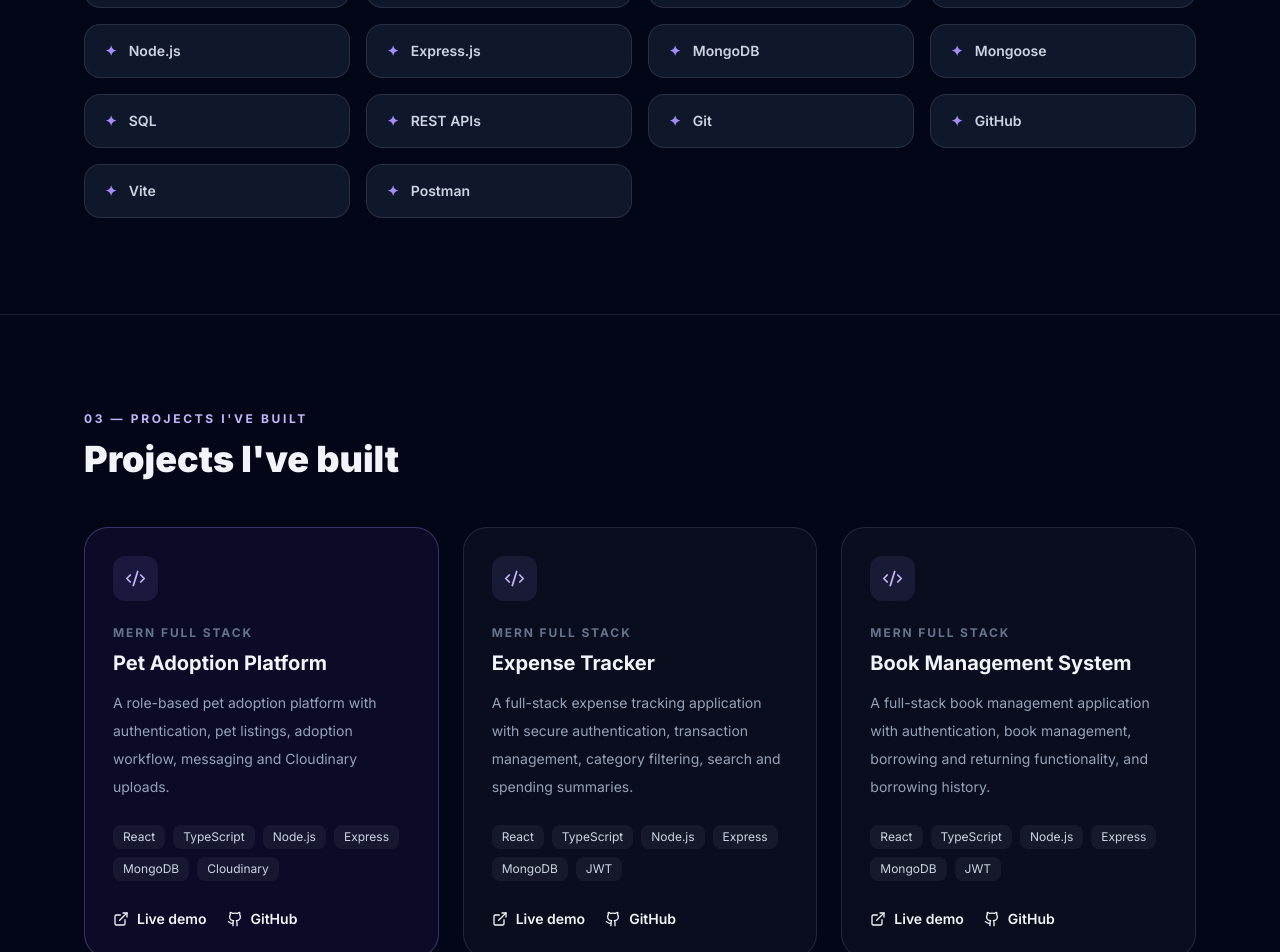
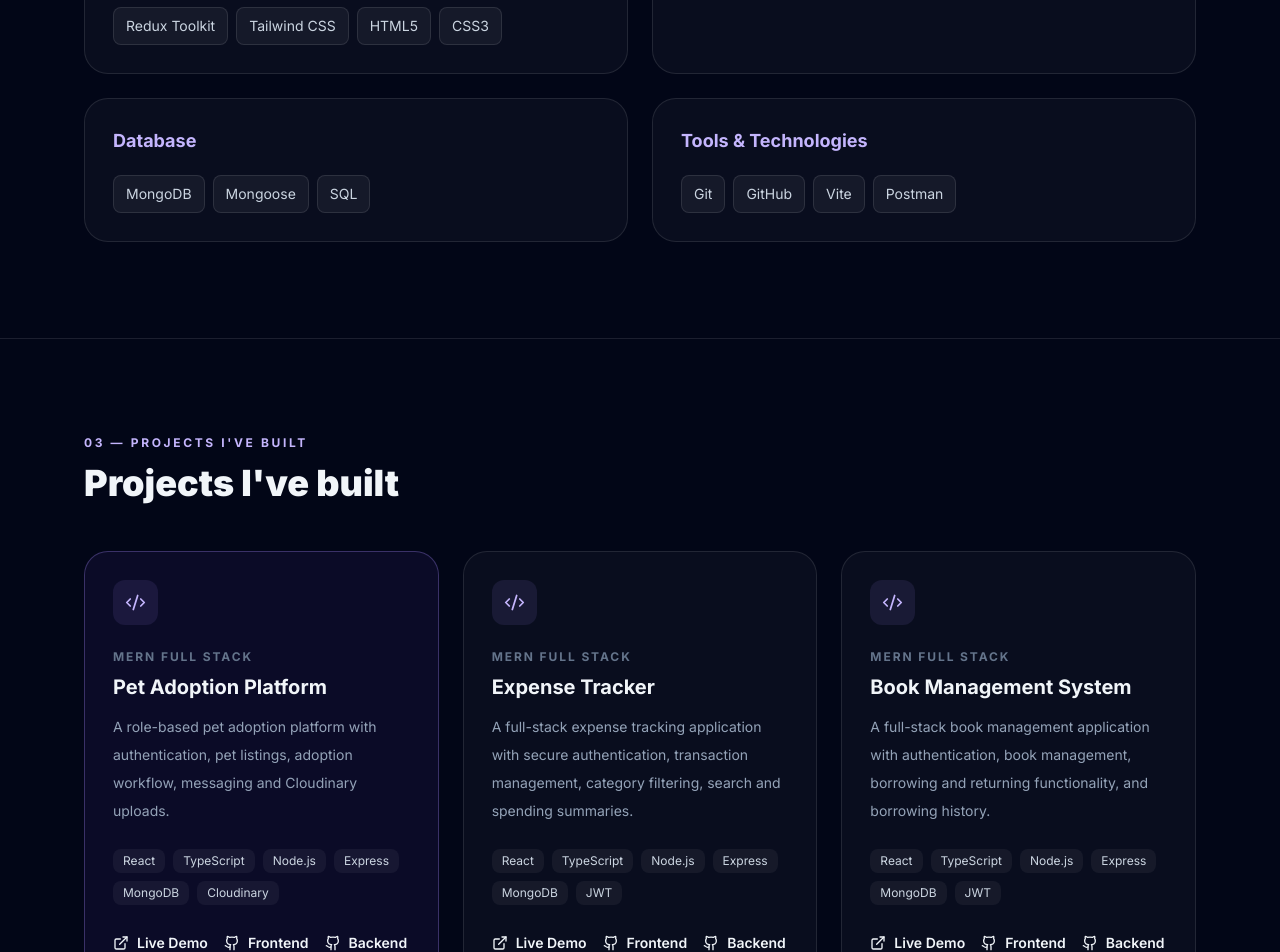
Before and after one commit to nethramathisu/nethra-portfolio, a React (Vite) app: page / in a window 1280 px wide. Shown: the part 1860-2812 px from the top of the page. Built offline with nearby package versions, Linux system fonts and the light colour scheme.

Commit message:
updated code

```diff
--- a/src/main.jsx
+++ b/src/main.jsx
@@ -1,5 +1,6 @@
 import React, { useState } from "react";
-import {
+import
+{
 	ArrowRight,
 	BriefcaseBusiness,
 	CheckCircle2,
@@ -20,6 +21,9 @@ import { createRoot } from "react-dom/client";
 import "./index.css";
 
 const skills = [
+	{
+		category: "Frontend",
+		items: [
 			"React.js",
 			"JavaScript",
 			"TypeScript",
@@ -28,16 +32,20 @@ const skills = [
 			"Tailwind CSS",
 			"HTML5",
 			"CSS3",
-  "Node.js",
-  "Express.js",
-  "MongoDB",
-  "Mongoose",
-  "SQL",
-  "REST APIs",
-  "Git",
-  "GitHub",
-  "Vite",
-  "Postman",
+		],
+	},
+	{
+		category: "Backend",
+		items: ["Node.js", "Express.js", "REST APIs"],
+	},
+	{
+		category: "Database",
+		items: ["MongoDB", "Mongoose", "SQL"],
+	},
+	{
+		category: "Tools & Technologies",
+		items: ["Git", "GitHub", "Vite", "Postman"],
+	},
 ];
 
 const projects = [
@@ -55,7 +63,10 @@ const projects = [
 			"Cloudinary",
 		],
 		live: "https://pet-adoption-we.netlify.app",
-    github: "https://github.com/nethramathisu/pet-adoption-frontend",
+		frontendGithub:
+			"https://github.com/nethramathisu/pet-adoption-frontend",
+		backendGithub:
+			"https://github.com/nethramathisu/pet-adoption-backend",
 	},
 	{
 		title: "Expense Tracker",
@@ -71,7 +82,10 @@ const projects = [
 			"JWT",
 		],
 		live: "https://expensetrackerwebsapp.netlify.app/",
-  github: "https://github.com/nethramathisu/expense-tracker-frontend",
+		frontendGithub:
+			"https://github.com/nethramathisu/expense-tracker-frontend",
+		backendGithub:
+			"https://github.com/nethramathisu/expense-tracker-backend",
 	},
 	{
 		title: "Book Management System",
@@ -87,7 +101,10 @@ const projects = [
 			"JWT",
 		],
 		live: "https://mernbookmanagement.netlify.app/",
-  github: "https://github.com/nethramathisu/book-management-frontend",
+		frontendGithub:
+			"https://github.com/nethramathisu/book-management-frontend",
+		backendGithub:
+			"https://github.com/nethramathisu/book-management-backend",
 	},
 	{
 		title: "Recipe App",
@@ -96,7 +113,7 @@ const projects = [
 			"A responsive recipe search application focused on a clean and practical user experience.",
 		tech: ["React", "TypeScript", "Tailwind CSS", "Vite"],
 		live: "https://recipe-app-web-site.netlify.app",
-    github: "https://github.com/nethramathisu/Mini-project-Recipe",
+		frontendGithub: "https://github.com/nethramathisu/Mini-project-Recipe",
 	},
 	{
 		title: "Kanban Board",
@@ -105,11 +122,12 @@ const projects = [
 			"A task-management application with a drag-and-drop interface for organising work clearly.",
 		tech: ["React", "TypeScript", "Tailwind CSS", "Vite"],
 		live: "https://kanban-board-web-site.netlify.app",
-    github: "https://github.com/nethramathisu/kanban_board",
+		frontendGithub: "https://github.com/nethramathisu/kanban_board",
 	},
 ];
 
-function App() {
+function App()
+{
 	const [open, setOpen] = useState(false);
 
 	return (
@@ -338,16 +356,26 @@ function App() {
 				</Section>
 
 				{/* SKILLS */}
+				{/* SKILLS */}
 				<Section id="skills" num="02" title="Technologies I work with">
-          <div className="grid sm:grid-cols-2 lg:grid-cols-4 gap-4">
-            {skills.map((s) => (
-              <div
-                key={s}
-                className="border border-white/10 bg-slate-900 rounded-2xl px-5 py-4 text-sm font-semibold text-slate-300 hover:border-violet-400/30"
+					<div className="grid md:grid-cols-2 gap-6">
+						{skills.map((group) => (
+							<Card key={group.category}>
+								<h3 className="text-lg font-bold text-violet-300">
+									{group.category}
+								</h3>
+
+								<div className="mt-5 flex flex-wrap gap-2">
+									{group.items.map((skill) => (
+										<span
+											key={skill}
+											className="bg-white/5 border border-white/10 rounded-lg px-3 py-2 text-sm text-slate-300"
 										>
-                <span className="text-violet-400 mr-3">✦</span>
-                {s}
+											{skill}
+										</span>
+									))}
 								</div>
+							</Card>
 						))}
 					</div>
 				</Section>
@@ -392,26 +420,41 @@ function App() {
 									))}
 								</div>
 
-                <div className="mt-7 flex gap-5">
+								<div className="mt-7 flex flex-wrap gap-4">
 									<a
 										href={p.live}
 										target="_blank"
-                    rel="noreferrer"
+										rel="noopener noreferrer"
 										className="flex gap-2 items-center text-sm font-semibold hover:text-violet-300"
 									>
 										<ExternalLink size={16} />
-                    Live demo
+										Live Demo
 									</a>
 
+									{p.frontendGithub && (
 										<a
-                    href={p.github}
+											href={p.frontendGithub}
 											target="_blank"
-                    rel="noreferrer"
+											rel="noopener noreferrer"
 											className="flex gap-2 items-center text-sm font-semibold hover:text-violet-300"
 										>
 											<Github size={16} />
-                    GitHub
+											Frontend
 										</a>
+									)}
+
+									{p.backendGithub &&
+										p.backendGithub.startsWith("https://github.com/") && (
+											<a
+												href={p.backendGithub}
+												target="_blank"
+												rel="noopener noreferrer"
+												className="flex gap-2 items-center text-sm font-semibold hover:text-violet-300"
+											>
+												<Github size={16} />
+												Backend
+											</a>
+										)}
 								</div>
 							</article>
 						))}
@@ -508,22 +551,6 @@ function App() {
 						</Card>
 
 					</div>
-
-  <div className="grid sm:grid-cols-3 gap-4 mt-6">
-    {[
-      ["10th", "60.48%"],
-      ["12th", "77.33%"],
-      ["UG", "73.48%"],
-    ].map(([a, b]) => (
-      <div
-        key={a}
-        className="border border-white/10 bg-slate-900 rounded-2xl p-5"
-      >
-        <p className="text-sm text-slate-500">{a}</p>
-        <p className="mt-1 text-xl font-black">{b}</p>
-      </div>
-    ))}
-  </div>
 				</Section>
 
 				{/* CONTACT */}
@@ -579,7 +606,8 @@ function App() {
 	);
 }
 
-function Section({ id, num, title, children }) {
+function Section({ id, num, title, children })
+{
 	return (
 		<section id={id} className="py-24 border-t border-white/10">
 			<div className="max-w-6xl mx-auto px-5">
@@ -597,7 +625,8 @@ function Section({ id, num, title, children }) {
 	);
 }
 
-function Card({ children }) {
+function Card({ children })
+{
 	return (
 		<div className="rounded-3xl border border-white/10 bg-white/[.03] p-7">
 			{children}
@@ -605,7 +634,8 @@ function Card({ children }) {
 	);
 }
 
-function Mini({ icon, title, text }) {
+function Mini({ icon, title, text })
+{
 	return (
 		<div className="rounded-2xl border border-white/10 bg-slate-900 p-5">
 			{icon}
```
Lines whose indentation alone changed are shown as unchanged.
